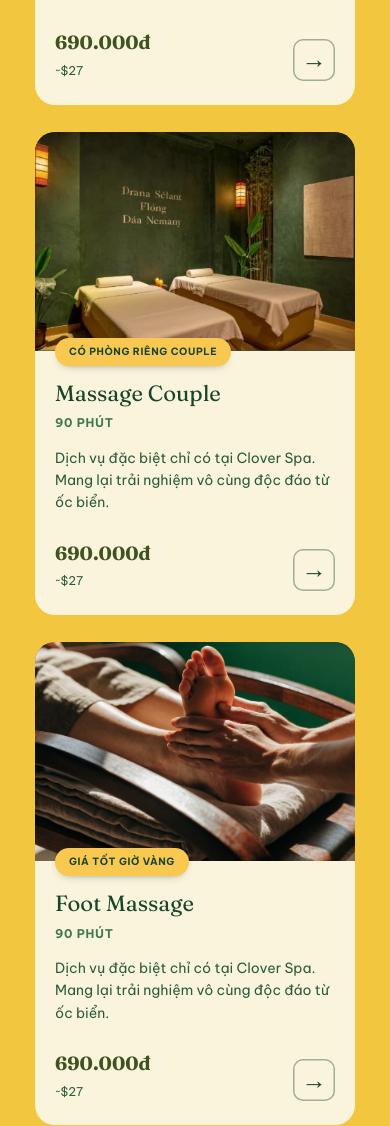
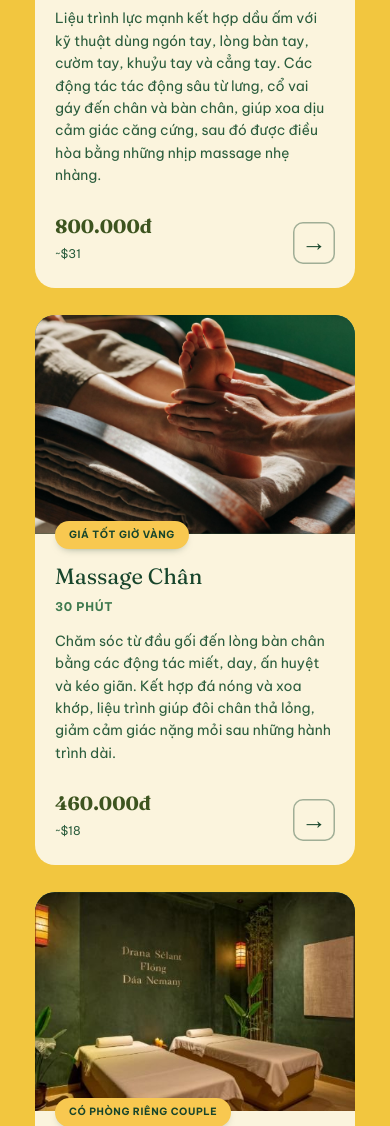
Before and after one commit to ndt1995kx/clover-spa-web, a plain HTML site: page index.html in a window 390 px wide. Shown: the part 1952-3078 px from the top of the page. Drawn offline with nearby package versions, Linux system fonts and the light colour scheme.

Commit message:
Noi dung that cho 4 the dich vu
Truoc do ca bon the dung chung mot doan mo ta demo va cung muc gia
690.000d, ba trong bon doan con noi sai ("tu oc bien" cho Co Truyen,
Couple, Foot). Nay moi the co mo ta, gia va thoi luong rieng.

- Thu tu the doi: 1 Oc Bien, 2 Co Truyen Viet Nam, 3 Massage Chan,
  4 Couple. The 3 va 4 doi cho so voi ban cu, nen anh, nhan chip va
  mo ta anh cung di theo dung dich vu.
- Tach svc_dur va svc_desc dung chung thanh svc_dur1..4 / svc_desc1..4,
  vi the 3 la 30 phut con lai 90 phut - mot khoa chung khong the ta duoc.
- Gia: 899.000 / 800.000 / 460.000 / 1.380.000, lay tu menu chinh thuc.
  Quy doi USD theo dung ty le san co tren trang (690 -> 27).
- Dich du 5 ngon ngu. Ten dich vu chinh lai cho khop menu chinh thuc
  (Oc Bien: KO soraz, ZH hai luo thay vi "seashell" phien am).
- Form dat lich bk_o1..4 khop ten va thoi luong moi.
- JSON-LD hasOfferCatalog cap nhat theo gia moi - de nguyen 690.000 se
  thanh structured data lech voi noi dung hien thi.

Kiem: 4 the deu cao nhau tren desktop o ca VI/EN/KO/RU, khong tran chu,
khong tran ngang, mobile sach. Trang cao them 106px vi mo ta that dai
gap ~2,3 lan ban demo.

CON LECH: bang gia ben duoi van la so demo - Oc Bien 690 vs the 899,
Massage Chan ghi 60' vs the 30'. Xem README.

Co-Authored-By: Claude Opus 5 <noreply@anthropic.com>

```diff
--- a/index.html
+++ b/index.html
@@ -741,8 +741,9 @@ a{color:inherit;text-decoration:none}
       <hr class="rule">
     </div>
 
-    <!-- CẦN DỮ LIỆU THẬT: cả bốn thẻ đang dùng chung một đoạn mô tả và cùng mức giá
-         690.000đ trong bản thiết kế. Cần mô tả và giá riêng cho từng dịch vụ. -->
+    <!-- Thứ tự thẻ theo bản khách chốt: Ốc Biển · Cổ Truyền Việt Nam · Chân · Couple.
+         Thẻ 3 và 4 đã đổi chỗ so với bản thiết kế đầu, nên ảnh, nhãn và mô tả ảnh
+         cũng đi theo đúng dịch vụ. Giá lấy từ menu chính thức. -->
     <div class="cards rv-st">
       <a class="card" href="#dat-lich" data-svc="0">
         <div class="ph rv-img"><img src="images/design/the-ocbien.jpg" width="1600" height="1179" decoding="async"
@@ -750,9 +751,9 @@ a{color:inherit;text-decoration:none}
         <div class="bd">
           <span class="chip" data-i18n="svc_b1">Được chọn nhiều nhất</span>
           <h3 data-i18n="svc_n1">Massage Ốc Biển</h3>
-          <p class="dur" data-i18n="svc_dur">90 phút</p>
-          <p data-i18n="svc_desc">Dịch vụ đặc biệt chỉ có tại Clover Spa. Mang lại trải nghiệm vô cùng độc đáo từ ốc biển.</p>
-          <div class="pr"><span><b>690.000đ</b><i>~$27</i></span><span class="go" aria-hidden="true">→</span></div>
+          <p class="dur" data-i18n="svc_dur1">90 phút</p>
+          <p data-i18n="svc_desc1">Kết hợp massage thủ công, ốc hấp ấm và túi thảo dược. Các động tác xoa, miết và ấn giúp thả lỏng cơ thể; hơi ấm cùng hương thảo dược mang lại cảm giác thư giãn sâu, nhẹ nhõm.</p>
+          <div class="pr"><span><b>899.000đ</b><i>~$35</i></span><span class="go" aria-hidden="true">→</span></div>
         </div>
       </a>
       <a class="card" href="#dat-lich" data-svc="1">
@@ -760,32 +761,32 @@ a{color:inherit;text-decoration:none}
              alt="Túi chườm thảo mộc, nến và hoa sứ trên khay gỗ cho liệu trình Massage Cổ Truyền." data-i18n-alt="alt_c2"></div>
         <div class="bd">
           <span class="chip" data-i18n="svc_b2">Ấn tượng nhất</span>
-          <h3 data-i18n="svc_n2">Massage Cổ Truyền</h3>
-          <p class="dur" data-i18n="svc_dur">90 phút</p>
-          <p data-i18n="svc_desc">Dịch vụ đặc biệt chỉ có tại Clover Spa. Mang lại trải nghiệm vô cùng độc đáo từ ốc biển.</p>
-          <div class="pr"><span><b>690.000đ</b><i>~$27</i></span><span class="go" aria-hidden="true">→</span></div>
+          <h3 data-i18n="svc_n2">Massage Cổ Truyền Việt Nam</h3>
+          <p class="dur" data-i18n="svc_dur2">90 phút</p>
+          <p data-i18n="svc_desc2">Liệu trình lực mạnh kết hợp dầu ấm với kỹ thuật dùng ngón tay, lòng bàn tay, cườm tay, khuỷu tay và cẳng tay. Các động tác tác động sâu từ lưng, cổ vai gáy đến chân và bàn chân, giúp xoa dịu cảm giác căng cứng, sau đó được điều hòa bằng những nhịp massage nhẹ nhàng.</p>
+          <div class="pr"><span><b>800.000đ</b><i>~$31</i></span><span class="go" aria-hidden="true">→</span></div>
         </div>
       </a>
       <a class="card" href="#dat-lich" data-svc="2">
-        <div class="ph rv-img"><img src="images/design/the-couple.jpg" width="559" height="314" decoding="async"
-             alt="Phòng đôi Clover Spa với hai giường trị liệu đặt cạnh nhau." data-i18n-alt="alt_c3"></div>
+        <div class="ph rv-img"><img src="images/design/the-foot.jpg" width="1600" height="1179" decoding="async"
+             alt="Kỹ thuật viên bấm huyệt lòng bàn chân khách trong liệu trình Massage Chân." data-i18n-alt="alt_c3"></div>
         <div class="bd">
-          <span class="chip" data-i18n="svc_b3">Có phòng riêng couple</span>
-          <h3 data-i18n="svc_n3">Massage Couple</h3>
-          <p class="dur" data-i18n="svc_dur">90 phút</p>
-          <p data-i18n="svc_desc">Dịch vụ đặc biệt chỉ có tại Clover Spa. Mang lại trải nghiệm vô cùng độc đáo từ ốc biển.</p>
-          <div class="pr"><span><b>690.000đ</b><i>~$27</i></span><span class="go" aria-hidden="true">→</span></div>
+          <span class="chip" data-i18n="svc_b3">Giá tốt giờ vàng</span>
+          <h3 data-i18n="svc_n3">Massage Chân</h3>
+          <p class="dur" data-i18n="svc_dur3">30 phút</p>
+          <p data-i18n="svc_desc3">Chăm sóc từ đầu gối đến lòng bàn chân bằng các động tác miết, day, ấn huyệt và kéo giãn. Kết hợp đá nóng và xoa khớp, liệu trình giúp đôi chân thả lỏng, giảm cảm giác nặng mỏi sau những hành trình dài.</p>
+          <div class="pr"><span><b>460.000đ</b><i>~$18</i></span><span class="go" aria-hidden="true">→</span></div>
         </div>
       </a>
       <a class="card" href="#dat-lich" data-svc="3">
-        <div class="ph rv-img"><img src="images/design/the-foot.jpg" width="1600" height="1179" decoding="async"
-             alt="Kỹ thuật viên bấm huyệt lòng bàn chân khách trong liệu trình Foot Massage." data-i18n-alt="alt_c4"></div>
+        <div class="ph rv-img"><img src="images/design/the-couple.jpg" width="559" height="314" decoding="async"
+             alt="Phòng đôi Clover Spa với hai giường trị liệu đặt cạnh nhau." data-i18n-alt="alt_c4"></div>
         <div class="bd">
-          <span class="chip" data-i18n="svc_b4">Giá tốt giờ vàng</span>
-          <h3 data-i18n="svc_n4">Foot Massage</h3>
-          <p class="dur" data-i18n="svc_dur">90 phút</p>
-          <p data-i18n="svc_desc">Dịch vụ đặc biệt chỉ có tại Clover Spa. Mang lại trải nghiệm vô cùng độc đáo từ ốc biển.</p>
-          <div class="pr"><span><b>690.000đ</b><i>~$27</i></span><span class="go" aria-hidden="true">→</span></div>
+          <span class="chip" data-i18n="svc_b4">Có phòng riêng couple</span>
+          <h3 data-i18n="svc_n4">Massage Couple</h3>
+          <p class="dur" data-i18n="svc_dur4">90 phút</p>
+          <p data-i18n="svc_desc4">Trải nghiệm chăm sóc dành cho hai người, phù hợp với cặp đôi, bạn bè hoặc người thân. Cùng tận hưởng một khoảng nghỉ thư thái với liệu trình được lựa chọn theo nhu cầu của mỗi người.</p>
+          <div class="pr"><span><b>1.380.000đ</b><i>~$54</i></span><span class="go" aria-hidden="true">→</span></div>
         </div>
       </a>
     </div>
@@ -962,9 +963,9 @@ a{color:inherit;text-decoration:none}
         <label for="f-svc">Liệu trình</label>
         <select id="f-svc" name="service">
           <option data-i18n="bk_o1">Massage Ốc Biển - 90′</option>
-          <option data-i18n="bk_o2">Massage Cổ Truyền - 90′</option>
-          <option data-i18n="bk_o3">Massage Couple - 90′</option>
-          <option data-i18n="bk_o4">Foot Massage - 90′</option>
+          <option data-i18n="bk_o2">Massage Cổ Truyền Việt Nam - 90′</option>
+          <option data-i18n="bk_o3">Massage Chân - 30′</option>
+          <option data-i18n="bk_o4">Massage Couple - 90′</option>
         </select>
       </div>
       <div class="field">
@@ -1103,13 +1104,13 @@ a{color:inherit;text-decoration:none}
         "@type":"OfferCatalog","name":"Liệu trình Clover Spa",
         "itemListElement":[
           {"@type":"Offer","itemOffered":{"@type":"Service","name":"Massage Ốc Biển"},
-           "price":"690000","priceCurrency":"VND"},
-          {"@type":"Offer","itemOffered":{"@type":"Service","name":"Massage Cổ Truyền"},
-           "price":"690000","priceCurrency":"VND"},
+           "price":"899000","priceCurrency":"VND"},
+          {"@type":"Offer","itemOffered":{"@type":"Service","name":"Massage Cổ Truyền Việt Nam"},
+           "price":"800000","priceCurrency":"VND"},
           {"@type":"Offer","itemOffered":{"@type":"Service","name":"Massage Couple"},
-           "price":"690000","priceCurrency":"VND"},
-          {"@type":"Offer","itemOffered":{"@type":"Service","name":"Foot Massage"},
-           "price":"690000","priceCurrency":"VND"},
+           "price":"1380000","priceCurrency":"VND"},
+          {"@type":"Offer","itemOffered":{"@type":"Service","name":"Massage Chân"},
+           "price":"460000","priceCurrency":"VND"},
           {"@type":"Offer","itemOffered":{"@type":"Service","name":"Đá Nóng & Thảo Dược"},
            "price":"690000","priceCurrency":"VND"},
           {"@type":"Offer","itemOffered":{"@type":"Service","name":"Chăm Sóc Da Mặt"},
@@ -1260,10 +1261,13 @@ a{color:inherit;text-decoration:none}
       mq_acu:"Vietnamese acupressure", mq_stone:"Hot stone", mq_herb:"Herbal",
       svc_h2:"The four most-booked treatments",
       svc_b1:"Most booked", svc_b2:"Most memorable",
-      svc_b3:"Private couple room", svc_b4:"Best off-peak price",
-      svc_n1:"Sea Shell Massage", svc_n2:"Traditional Massage",
-      svc_n3:"Couple Massage", svc_n4:"Foot Massage", svc_dur:"90 min",
-      svc_desc:"A signature treatment found only at Clover Spa, built around the warmth of sea shells.",
+      svc_b3:"Best off-peak price", svc_b4:"Private couple room",
+      svc_n1:"Sea Shell Massage", svc_n2:"Vietnamese Traditional Massage",
+      svc_n3:"Foot Massage", svc_n4:"Couple Massage", svc_dur1:"90 min", svc_dur2:"90 min", svc_dur3:"30 min", svc_dur4:"90 min",
+      svc_desc1:"Hand massage combined with warm steamed shells and herbal compresses. Gliding, kneading and pressing movements release the body, while warmth and herbal aroma bring a deep, easy calm.",
+      svc_desc2:"A firm-pressure treatment pairing warm oil with fingers, palms, wrists, elbows and forearms. Deep work runs from the back, neck and shoulders down to the legs and feet to ease stiffness, then settles into gentler rhythmic strokes.",
+      svc_desc3:"Care from the knee down to the sole with kneading, rolling, acupressure and stretching. Hot stones and joint work let the legs let go and relieve heaviness after long journeys.",
+      svc_desc4:"A treatment for two, suited to couples, friends or family. Share a restful pause, with each person’s treatment chosen to suit them.",
       promo_eb:"Made for you", promo_h2:"Book direct and get more back",
       promo_d1:"90 & 120 min treatments, 09:00 - 14:00",
       promo_d2:"60 & 70 min treatments, 09:00 - 14:00",
@@ -1286,8 +1290,8 @@ a{color:inherit;text-decoration:none}
       bk_hint:"The 09:00 - 14:00 slot has code CLOVERCALM",
       bk_l_guests:"Guests", bk_l_channel:"Confirm via", bk_submit:"Book now",
       bk_note:"No prepayment. We confirm in your language.",
-      bk_o1:"Sea Shell Massage - 90′", bk_o2:"Traditional Massage - 90′",
-      bk_o3:"Couple Massage - 90′", bk_o4:"Foot Massage - 90′",
+      bk_o1:"Sea Shell Massage - 90 min", bk_o2:"Vietnamese Traditional Massage - 90 min",
+      bk_o3:"Foot Massage - 30 min", bk_o4:"Couple Massage - 90 min",
       ft_tagline:"A golden garden of good fortune, in the heart of Da Nang.",
       ft_h_explore:"Explore", ft_l_svc:"Services", ft_l_price:"Prices",
       ft_l_space:"Space", ft_l_branch:"Locations",
@@ -1302,8 +1306,8 @@ a{color:inherit;text-decoration:none}
       alt_hero:"A Clover Spa therapist rests her hands on a guest's back, afternoon light through the blinds.",
       alt_c1:"Therapist's hands pressing along a guest's back during the Sea Shell Massage.",
       alt_c2:"Herbal compress balls, candles and frangipani on a wooden tray for the Traditional Massage.",
-      alt_c3:"A Clover Spa couple room with two treatment beds side by side.",
-      alt_c4:"Therapist working acupressure points on a guest's sole during the Foot Massage.",
+      alt_c3:"Therapist working acupressure points on a guest's sole during the Foot Massage.",
+      alt_c4:"A Clover Spa couple room with two treatment beds side by side.",
       alt_promo:"Clover Spa National Day promotion, up to 30% off in Da Nang, Hue, Nha Trang and Da Lat.",
       alt_m1:"A couple treatment room with moss-green walls, lanterns and plants.",
       alt_m2:"A tray of fresh lemongrass, ginger and mint leaves prepared for a treatment.",
@@ -1336,10 +1340,13 @@ a{color:inherit;text-decoration:none}
       mq_acu:"베트남 지압", mq_stone:"핫스톤", mq_herb:"허브",
       svc_h2:"가장 많이 선택된 네 가지",
       svc_b1:"가장 인기", svc_b2:"가장 인상적",
-      svc_b3:"커플 전용룸", svc_b4:"한가한 시간 특가",
-      svc_n1:"씨셸 마사지", svc_n2:"전통 마사지",
-      svc_n3:"커플 마사지", svc_n4:"발 마사지", svc_dur:"90분",
-      svc_desc:"클로버 스파에서만 만나는 시그니처 트리트먼트. 따뜻한 조개껍질이 전하는 특별한 경험.",
+      svc_b3:"한가한 시간 특가", svc_b4:"커플 전용룸",
+      svc_n1:"소라 마사지", svc_n2:"베트남 전통 마사지",
+      svc_n3:"발 마사지", svc_n4:"커플 마사지", svc_dur1:"90분", svc_dur2:"90분", svc_dur3:"30분", svc_dur4:"90분",
+      svc_desc1:"핸드 마사지에 따뜻하게 데운 소라와 허브 찜질백을 더합니다. 쓸어내리고 문지르고 누르는 손길이 몸을 풀어 주며, 온기와 허브 향이 깊고 가벼운 이완을 선사합니다.",
+      svc_desc2:"따뜻한 오일에 손가락, 손바닥, 손목, 팔꿈치, 전완을 사용하는 강한 압의 트리트먼트입니다. 등과 목·어깨에서 다리와 발까지 깊게 작용해 뭉친 느낌을 풀어 준 뒤, 부드러운 리듬의 손길로 마무리합니다.",
+      svc_desc3:"무릎에서 발바닥까지 문지르기, 주무르기, 지압, 스트레칭으로 관리합니다. 핫스톤과 관절 이완을 더해 다리의 긴장을 풀고, 긴 여정 뒤의 무거움을 덜어 줍니다.",
+      svc_desc4:"두 사람을 위한 케어로, 커플은 물론 친구나 가족과 함께하기에도 좋습니다. 각자의 필요에 맞춰 고른 트리트먼트로 편안한 휴식을 함께 누리세요.",
       promo_eb:"고객님을 위한 혜택", promo_h2:"직접 예약하시면 혜택이 더 큽니다",
       promo_d1:"90·120분 트리트먼트, 09:00 - 14:00",
       promo_d2:"60·70분 트리트먼트, 09:00 - 14:00",
@@ -1362,8 +1369,8 @@ a{color:inherit;text-decoration:none}
       bk_hint:"09:00 - 14:00 시간대는 CLOVERCALM 코드 적용",
       bk_l_guests:"인원", bk_l_channel:"확인 채널", bk_submit:"예약하기",
       bk_note:"선결제 없음. 고객님의 언어로 확인해 드립니다.",
-      bk_o1:"씨셸 마사지 - 90분", bk_o2:"전통 마사지 - 90분",
-      bk_o3:"커플 마사지 - 90분", bk_o4:"발 마사지 - 90분",
+      bk_o1:"소라 마사지 - 90분", bk_o2:"베트남 전통 마사지 - 90분",
+      bk_o3:"발 마사지 - 30분", bk_o4:"커플 마사지 - 90분",
       ft_tagline:"다낭 한복판, 행운의 황금빛 정원.",
       ft_h_explore:"둘러보기", ft_l_svc:"서비스", ft_l_price:"가격",
       ft_l_space:"공간", ft_l_branch:"지점",
@@ -1378,8 +1385,8 @@ a{color:inherit;text-decoration:none}
       alt_hero:"오후 빛이 드는 방에서 손님의 등에 손을 올린 클로버 스파 테라피스트.",
       alt_c1:"씨셸 마사지 중 손님의 등을 따라 누르는 테라피스트의 손.",
       alt_c2:"전통 마사지를 위한 나무 쟁반 위의 허브 찜질볼, 초, 플루메리아.",
-      alt_c3:"트리트먼트 베드 두 개가 나란히 놓인 클로버 스파 커플룸.",
-      alt_c4:"발 마사지 중 손님의 발바닥 지압점을 누르는 테라피스트.",
+      alt_c3:"발 마사지 중 손님의 발바닥 지압점을 누르는 테라피스트.",
+      alt_c4:"트리트먼트 베드 두 개가 나란히 놓인 클로버 스파 커플룸.",
       alt_promo:"다낭·후에·나짱·달랏에서 최대 30% 할인하는 클로버 스파 프로모션.",
       alt_m1:"이끼빛 초록 벽과 등, 화초가 있는 커플 트리트먼트룸.",
       alt_m2:"트리트먼트를 위해 준비한 레몬그라스, 생강, 민트잎 쟁반.",
@@ -1412,10 +1419,13 @@ a{color:inherit;text-decoration:none}
       mq_acu:"越式指压", mq_stone:"热石", mq_herb:"草本",
       svc_h2:"最受欢迎的四款疗程",
       svc_b1:"最多人选", svc_b2:"最难忘",
-      svc_b3:"情侣独立房", svc_b4:"优惠时段价",
-      svc_n1:"海螺按摩", svc_n2:"传统按摩",
-      svc_n3:"情侣按摩", svc_n4:"足部按摩", svc_dur:"90 分钟",
-      svc_desc:"仅在 Clover Spa 提供的招牌疗程，以温热海螺带来独特体验。",
+      svc_b3:"优惠时段价", svc_b4:"情侣独立房",
+      svc_n1:"海螺按摩", svc_n2:"越南传统按摩",
+      svc_n3:"足部按摩", svc_n4:"情侣按摩", svc_dur1:"90 分钟", svc_dur2:"90 分钟", svc_dur3:"30 分钟", svc_dur4:"90 分钟",
+      svc_desc1:"手法按摩结合温热海螺与草本热敷袋。推抚、揉捏与按压让身体放松，温度与草本香气带来深层而轻盈的舒缓。",
+      svc_desc2:"以较强力度进行的疗程，结合温热精油与手指、掌心、腕部、肘部及前臂的手法。从背部、颈肩深入至双腿与足部，舒缓僵硬感，最后以轻柔而有节奏的手法收尾。",
+      svc_desc3:"从膝盖到脚底，以推揉、按压穴位与伸展手法进行护理。结合热石与关节舒缓，让双腿放松，减轻长途跋涉后的沉重感。",
+      svc_desc4:"为两人准备的护理体验，适合情侣、朋友或家人。各自选择合适的疗程，共同享受一段安然的休憩。",
       promo_eb:"为您准备的优惠", promo_h2:"直接预约，享更多回馈",
       promo_d1:"90 与 120 分钟疗程，09:00 - 14:00",
       promo_d2:"60 与 70 分钟疗程，09:00 - 14:00",
@@ -1438,8 +1448,8 @@ a{color:inherit;text-decoration:none}
       bk_hint:"09:00 - 14:00 时段适用 CLOVERCALM 优惠码",
       bk_l_guests:"人数", bk_l_channel:"确认渠道", bk_submit:"立即预约",
       bk_note:"无需预付。我们用您的语言确认。",
-      bk_o1:"海螺按摩 - 90 分钟", bk_o2:"传统按摩 - 90 分钟",
-      bk_o3:"情侣按摩 - 90 分钟", bk_o4:"足部按摩 - 90 分钟",
+      bk_o1:"海螺按摩 - 90 分钟", bk_o2:"越南传统按摩 - 90 分钟",
+      bk_o3:"足部按摩 - 30 分钟", bk_o4:"情侣按摩 - 90 分钟",
       ft_tagline:"岘港中心，一座金色的幸运花园。",
       ft_h_explore:"探索", ft_l_svc:"服务", ft_l_price:"价目",
       ft_l_space:"空间", ft_l_branch:"门店",
@@ -1454,8 +1464,8 @@ a{color:inherit;text-decoration:none}
       alt_hero:"午后光线穿过百叶窗，Clover Spa 技师将手放在客人背上。",
       alt_c1:"海螺按摩中，技师沿客人背部按压的双手。",
       alt_c2:"木托盘上的草本药包、蜡烛与鸡蛋花，用于传统按摩。",
-      alt_c3:"Clover Spa 情侣房，两张理疗床并排摆放。",
-      alt_c4:"足部按摩中，技师按压客人脚底穴位。",
+      alt_c3:"足部按摩中，技师按压客人脚底穴位。",
+      alt_c4:"Clover Spa 情侣房，两张理疗床并排摆放。",
       alt_promo:"Clover Spa 国庆促销，岘港、顺化、芽庄、大叻低至七折。",
       alt_m1:"苔绿色墙面、灯笼与绿植的情侣理疗房。",
       alt_m2:"为疗程准备的新鲜香茅、生姜与薄荷叶托盘。",
@@ -1488,10 +1498,13 @@ a{color:inherit;text-decoration:none}
       mq_acu:"Вьетнамская акупрессура", mq_stone:"Горячие камни", mq_herb:"Травяной",
       svc_h2:"Четыре самые популярные процедуры",
       svc_b1:"Выбирают чаще всего", svc_b2:"Самое яркое",
-      svc_b3:"Отдельный зал для пар", svc_b4:"Выгодно в тихие часы",
-      svc_n1:"Массаж раковинами", svc_n2:"Традиционный массаж",
-      svc_n3:"Парный массаж", svc_n4:"Массаж стоп", svc_dur:"90 мин",
-      svc_desc:"Фирменная процедура только в Clover Spa — особый опыт с тёплыми морскими раковинами.",
+      svc_b3:"Выгодно в тихие часы", svc_b4:"Отдельный зал для пар",
+      svc_n1:"Массаж морскими раковинами", svc_n2:"Вьетнамский традиционный массаж",
+      svc_n3:"Массаж стоп", svc_n4:"Парный массаж", svc_dur1:"90 мин", svc_dur2:"90 мин", svc_dur3:"30 мин", svc_dur4:"90 мин",
+      svc_desc1:"Ручной массаж в сочетании с тёплыми пропаренными раковинами и травяными мешочками. Скользящие, разминающие и давящие движения расслабляют тело, а тепло и аромат трав дарят глубокое и лёгкое спокойствие.",
+      svc_desc2:"Процедура с сильным нажимом: тёплое масло и работа пальцами, ладонями, запястьями, локтями и предплечьями. Глубокая проработка идёт от спины, шеи и плеч к ногам и стопам, снимая скованность, а затем переходит в мягкие ритмичные движения.",
+      svc_desc3:"Уход от колена до стопы: разминание, растирание, точечное воздействие и растяжка. Горячие камни и работа с суставами помогают ногам расслабиться и снимают тяжесть после долгой дороги.",
+      svc_desc4:"Уход для двоих — для пар, друзей или близких. Разделите спокойную паузу, где каждому подбирают свою программу.",
       promo_eb:"Специально для вас", promo_h2:"Бронируйте напрямую — получайте больше",
       promo_d1:"процедуры 90 и 120 мин, 09:00 - 14:00",
       promo_d2:"процедуры 60 и 70 мин, 09:00 - 14:00",
@@ -1514,8 +1527,8 @@ a{color:inherit;text-decoration:none}
       bk_hint:"На слот 09:00 - 14:00 действует код CLOVERCALM",
       bk_l_guests:"Гостей", bk_l_channel:"Канал подтверждения", bk_submit:"Записаться",
       bk_note:"Без предоплаты. Подтвердим на вашем языке.",
-      bk_o1:"Массаж раковинами - 90 мин", bk_o2:"Традиционный массаж - 90 мин",
-      bk_o3:"Парный массаж - 90 мин", bk_o4:"Массаж стоп - 90 мин",
+      bk_o1:"Массаж раковинами - 90 мин", bk_o2:"Вьетнамский традиционный массаж - 90 мин",
+      bk_o3:"Массаж стоп - 30 мин", bk_o4:"Парный массаж - 90 мин",
       ft_tagline:"Золотой сад удачи в сердце Дананга.",
       ft_h_explore:"Обзор", ft_l_svc:"Услуги", ft_l_price:"Цены",
       ft_l_space:"Интерьер", ft_l_branch:"Филиалы",
@@ -1530,8 +1543,8 @@ a{color:inherit;text-decoration:none}
       alt_hero:"Мастер Clover Spa кладёт руки на спину гостя, дневной свет сквозь жалюзи.",
       alt_c1:"Руки мастера ведут вдоль спины гостя во время массажа раковинами.",
       alt_c2:"Травяные мешочки, свечи и плюмерия на деревянном подносе.",
-      alt_c3:"Парный зал Clover Spa с двумя кушетками рядом.",
-      alt_c4:"Мастер прорабатывает точки на стопе гостя.",
+      alt_c3:"Мастер прорабатывает точки на стопе гостя.",
+      alt_c4:"Парный зал Clover Spa с двумя кушетками рядом.",
       alt_promo:"Праздничная акция Clover Spa со скидкой до 30%.",
       alt_m1:"Парный зал с моховыми зелёными стенами, фонарями и растениями.",
       alt_m2:"Поднос со свежим лемонграссом, имбирём и мятой.",
```
